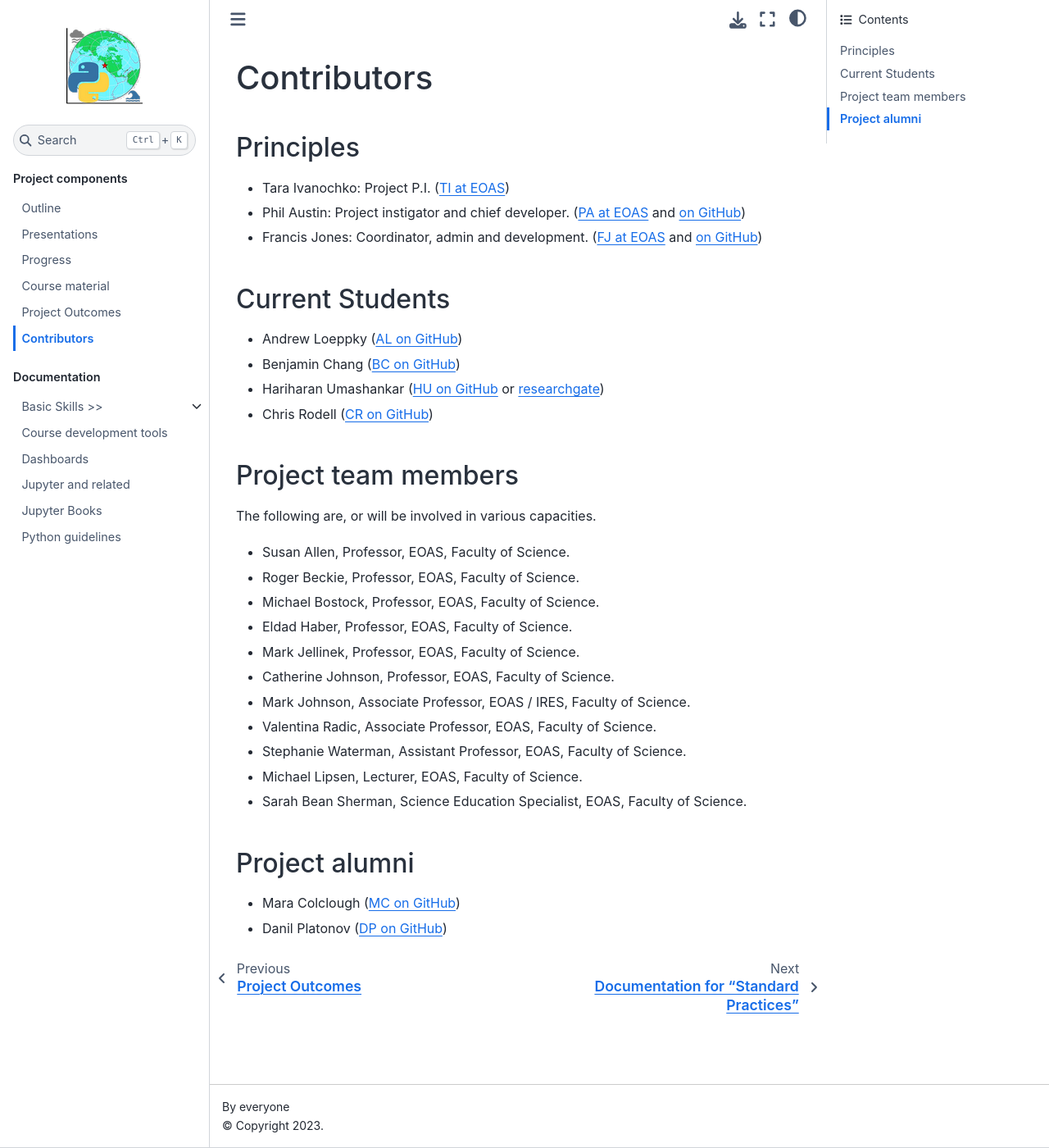
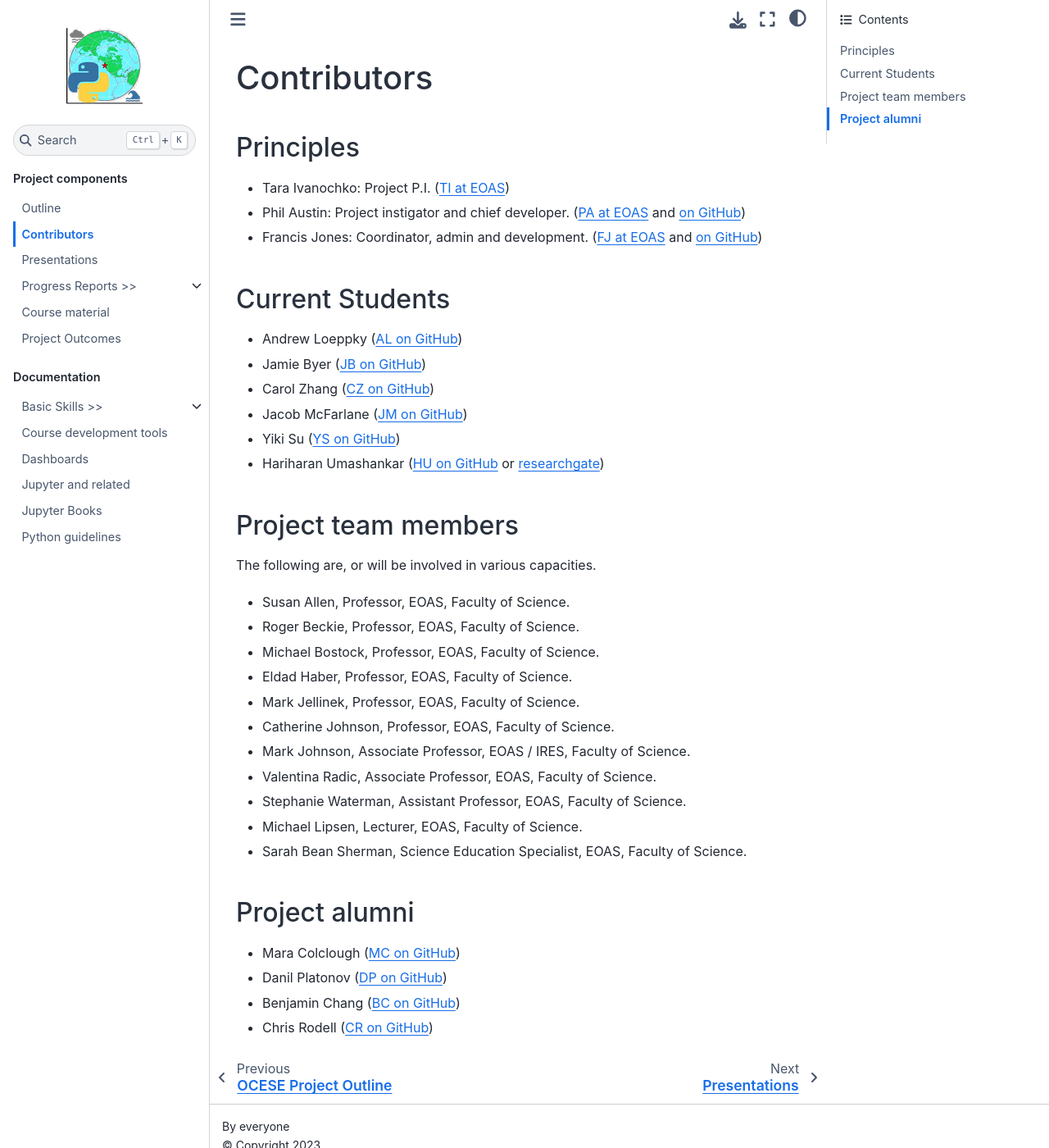
Before and after one commit to eoas-ubc/eoas-ubc.github.io, a Jupyter Book: the page built from docs/personnel.md, in a window 1280 px wide and 1400 px high. Shown: the whole window at 82% size. Built offline with Jupyter Book 1.0.4 settings and Sphinx 7.4.7 and the Sphinx Book theme 1.1.4, drawn with Linux system fonts in a browser that asks for light colours.

```diff
--- a/docs/_config.yml
+++ b/docs/_config.yml
@@ -1,6 +1,6 @@
 #######################################################################################
 # Book settings
-title : OCESE Outline and Docs
+title : OCESE Documenation
 author: everyone
 logo: images/logo-04smsm.png
 
--- a/docs/_toc.yml
+++ b/docs/_toc.yml
@@ -1,30 +1,33 @@
-- file: index
-
-- part: Project components
+format: jb-book
+root: index
+parts:
+- caption: Project components
   chapters:
   - file: project-outline
     title: Outline
+  - file: personnel
   - file: presentations
     title: Presentations
-  - file: progress-nov2020
-    title: Progress
+  - file: progress
+    title: Progress Reports >>
+    sections:
+    - file: progress-nov2020
+      title: Progress Nov 2020
   - file: course_materials
   - file: outcomes
-  - file: personnel
-
-- part: Documentation
+- caption: Documentation
   chapters:
   - file: basics
     title: Basic Skills >>
     sections:
-      - file: gettingstarted
-      - file: commandline
-      - file: markdown
-      - file: conda_environs
-      - file: git-intro
-      - file: git-workflows
-      - file: bestpractices
-      - file: troubleshooting
+    - file: gettingstarted
+    - file: commandline
+    - file: markdown
+    - file: conda_environs
+    - file: git-intro
+    - file: git-workflows
+    - file: bestpractices
+    - file: troubleshooting
   - file: tools
   - file: dashboards
     title: Dashboards
--- a/docs/personnel.md
+++ b/docs/personnel.md
@@ -9,9 +9,11 @@
 ### Current Students
 
 - Andrew Loeppky ([AL on GitHub](https://github.com/AndrewLoeppky))
-- Benjamin Chang ([BC on GitHub](https://github.com/bkchang-97))
+- Jamie Byer ([JB on GitHub](https://github.com/jamiebyer/))
+- Carol Zhang ([CZ on GitHub](https://github.com/carolz19))
+- Jacob McFarlane ([JM on GitHub](https://github.com/JacobMcFarlane))
+- Yiki Su ([YS on GitHub](https://github.com/YikiSu))
 - Hariharan Umashankar ([HU on GitHub](https://github.com/hari-ushankar) or [researchgate](https://www.researchgate.net/profile/Hariharan_Umashankar))
-- Chris Rodell ([CR on GitHub](https://github.com/cerodell))
 
 ### Project team members
 
@@ -32,3 +34,5 @@ The following are, or will be involved in various capacities.
 
 - Mara Colclough ([MC on GitHub](https://github.com/maracieco))
 - Danil Platonov ([DP on GitHub](https://github.com/slemonide))
+- Benjamin Chang ([BC on GitHub](https://github.com/bkchang-97))
+- Chris Rodell ([CR on GitHub](https://github.com/cerodell))
```
Also changed, not shown: docs/index.md (+2 -2 lines), docs/presentations.md (+4 -2 lines), docs/progress.md (added, +3 -0 lines).
